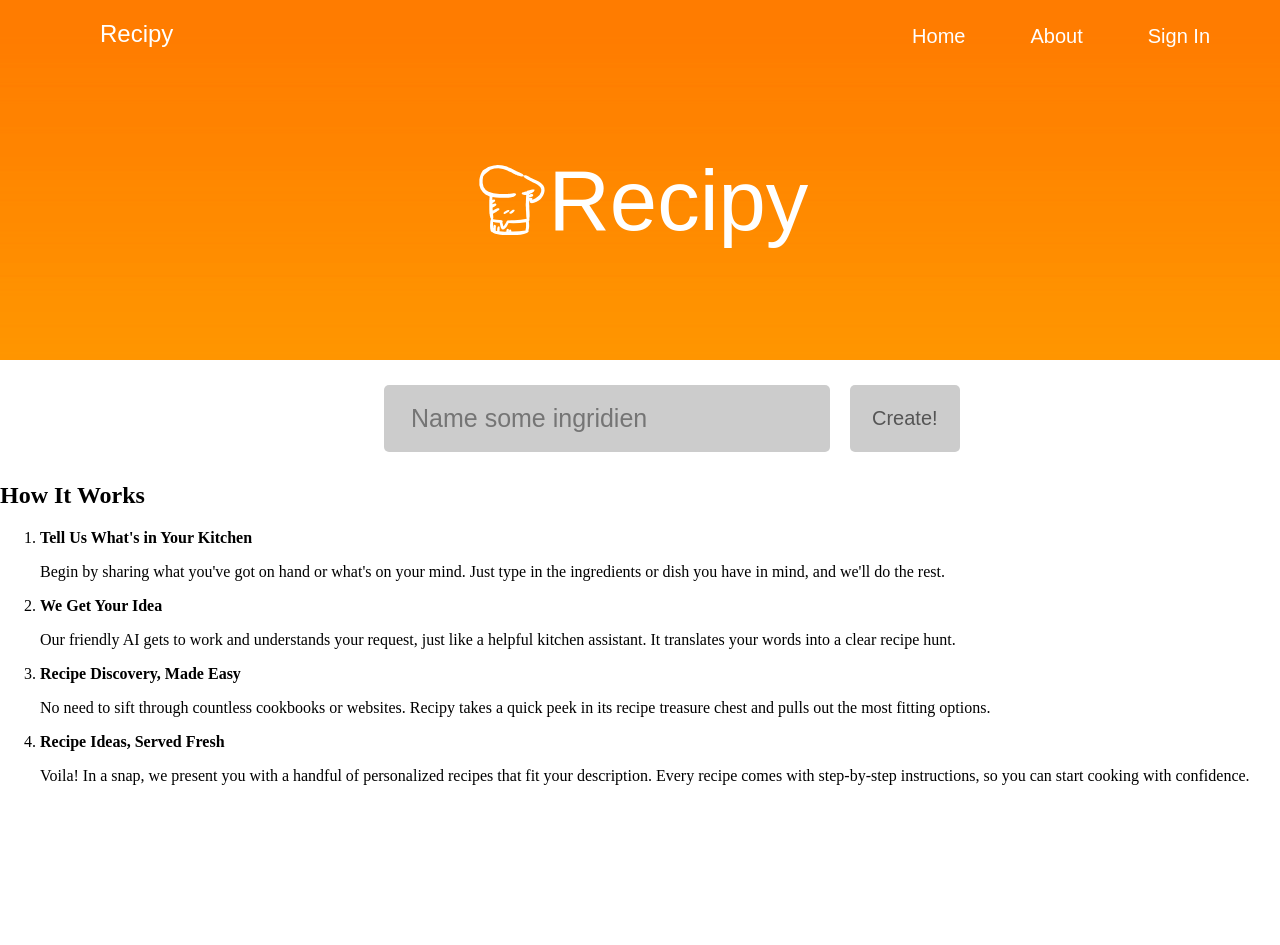
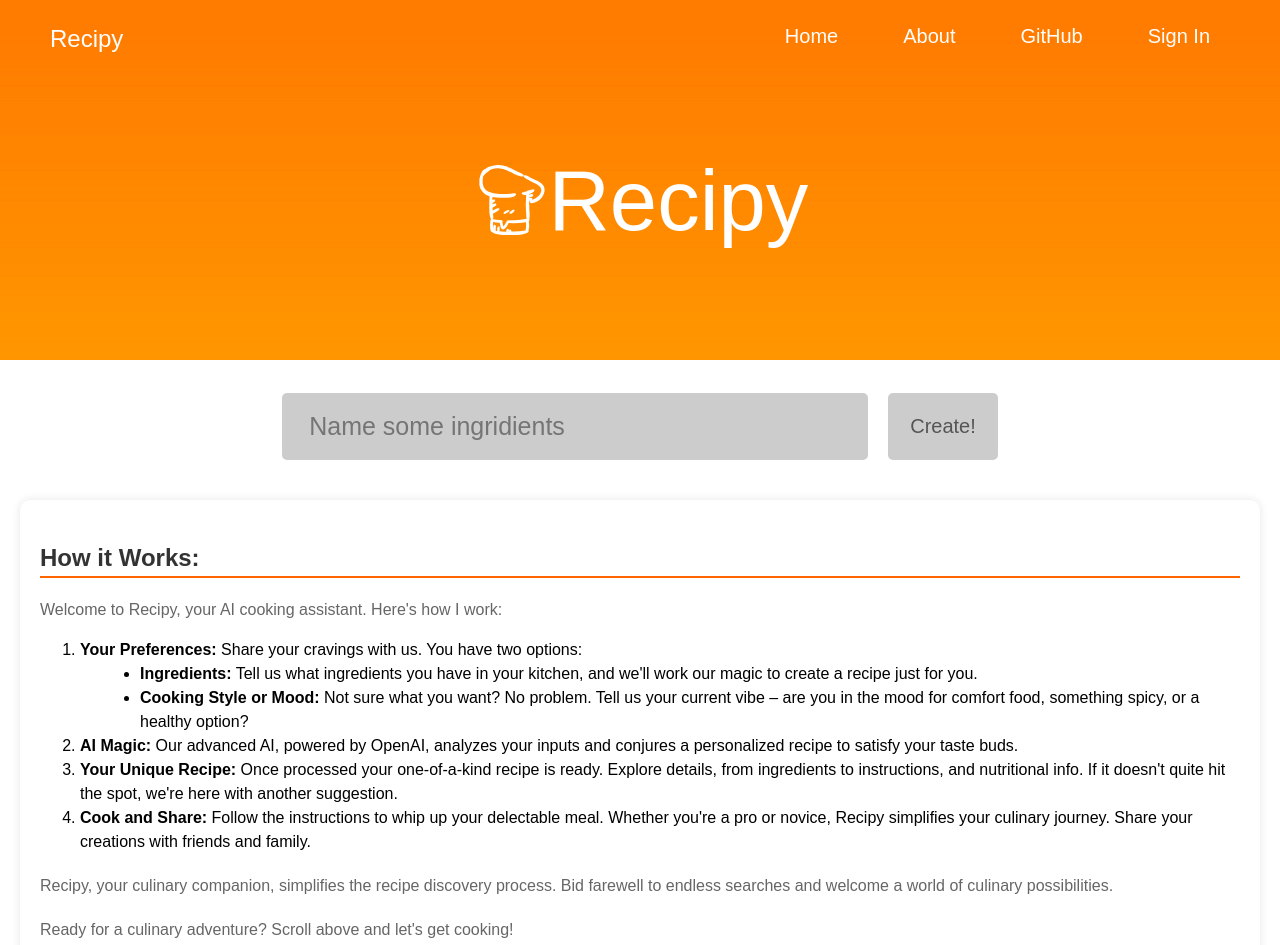
Before and after one commit to Oron-Paz/Recipy2, a website: page public/index.html in a window 1280 px wide. Before the commit the page ends 801 px from the top, so only its background shows below. Drawn offline with nearby package versions, Linux system fonts and the light colour scheme; a web font is replaced by a local one.

Commit message:
idk what i did tbh

```diff
--- a/public/index.html
+++ b/public/index.html
@@ -6,10 +6,11 @@
 </head>
 <body>
     <div class="navbar" id="navbar">
-      <div class="logo">Recipy</div>
+      <a class="logo" href="/">Recipy</a>
       <div class="right-links">
-        <a href="#">Home</a>
-        <a href="#">About</a>
+        <a href="/">Home</a>
+        <a href="about.html">About</a>
+        <a href="https://github.com/Oron-Paz">GitHub</a>
         <a href="#">Sign In</a>
       </div>
     </div>
@@ -28,26 +29,24 @@
       <p id="dishRecipe" class="dishRecipe"></p>
     </div>
     <div class="explanationBox">
-      <h2>How It Works</h2>
-        <ol>
-            <li>
-                <p><strong>Tell Us What's in Your Kitchen</strong></p>
-                <p>Begin by sharing what you've got on hand or what's on your mind. Just type in the ingredients or dish you have in mind, and we'll do the rest.</p>
+      <h2>How it Works:</h2>
+      <p>Welcome to Recipy, your AI cooking assistant. Here's how I work:</p>
+      <ol>
+        <li><strong>Your Preferences:</strong> Share your cravings with us. You have two options:
+          <ul class="nested-list">
+            <li><strong>Ingredients:</strong> Tell us what ingredients you have in your kitchen, and we'll work our magic to create a recipe just for you.</li>
+            <li><strong>Cooking Style or Mood:</strong> Not sure what you want? No problem. Tell us your current vibe – are you in the mood for comfort food, something spicy, or a healthy option?
             </li>
-            <li>
-                <p><strong>We Get Your Idea</strong></p>
-                <p>Our friendly AI gets to work and understands your request, just like a helpful kitchen assistant. It translates your words into a clear recipe hunt.</p>
-            </li>
-            <li>
-                <p><strong>Recipe Discovery, Made Easy</strong></p>
-                <p>No need to sift through countless cookbooks or websites. Recipy takes a quick peek in its recipe treasure chest and pulls out the most fitting options.</p>
-            </li>
-            <li>
-                <p><strong>Recipe Ideas, Served Fresh</strong></p>
-                <p>Voila! In a snap, we present you with a handful of personalized recipes that fit your description. Every recipe comes with step-by-step instructions, so you can start cooking with confidence.</p>
-            </li>
-        </ol>
+          </ul>
+        </li>
+        <li><strong>AI Magic:</strong> Our advanced AI, powered by OpenAI, analyzes your inputs and conjures a personalized recipe to satisfy your taste buds.</li>
+        <li><strong>Your Unique Recipe:</strong> Once processed your one-of-a-kind recipe is ready. Explore details, from ingredients to instructions, and nutritional info. If it doesn't quite hit the spot, we're here with another suggestion.</li>
+        <li><strong>Cook and Share:</strong> Follow the instructions to whip up your delectable meal. Whether you're a pro or novice, Recipy simplifies your culinary journey. Share your creations with friends and family.</li>
+      </ol>
+      <p>Recipy, your culinary companion, simplifies the recipe discovery process. Bid farewell to endless searches and welcome a world of culinary possibilities.</p>
+      <p>Ready for a culinary adventure? Scroll above and let's get cooking!</p>
     </div>
+
 
     <script src="script.js"></script>
     <script src="https://unpkg.com/typed.js@2.0.16/dist/typed.umd.js"></script>
--- a/public/script.js
+++ b/public/script.js
@@ -22,8 +22,8 @@
 
   async function createRecipeFunc() {
     const userMessage = userInput.value;
-    document.querySelector('.outputAI').classList.add('outputAIAfterCreation');
     if (userMessage.trim() !== "") {
+      document.querySelector('.outputAI').classList.add('outputAIAfterCreation');
       // Clear previous responses
       dishName.classList.add('processingInput');
       dishName.innerHTML = "Processing";
@@ -127,9 +127,10 @@
 //change the color of the navbar->
 window.addEventListener('scroll', function() {
   const navbar = document.getElementById('navbar');
-  if (window.scrollY > 0) {
+  if (window.scrollY > 160) {
       navbar.classList.add('orange');
   } else {
       navbar.classList.remove('orange');
   }
 });
+// Prevent scrolling beyond the top of the website
--- a/public/styles.css
+++ b/public/styles.css
@@ -1,4 +1,6 @@
+
 body {
+  overscroll-behavior: none;
   margin: 0;
 }
 /*-------------------------------------------------------------------------------------*/
@@ -32,8 +34,7 @@
 /* Style the "Recipy" logo on the left */
 .navbar .logo {
   float: left;
-  margin-left: 100px;
-  margin-top: 15px;
+  margin-left: 30px;
   font-size: 24px;
   color: white;
   font-family: 'Noto-Serif', sans-serif;
@@ -65,6 +66,7 @@
   z-index: 0; /* Ensure it's on top of other content */
   display: flex; /* Use flexbox to align content vertically */
   justify-content: center; /* Center horizontally */
+  margin-bottom: 30px;
 }
 .header img {
   /* Adjust the size and positioning of the image */
@@ -90,57 +92,52 @@
 /*--------------------------userInput + createBtn--------------------------------------*/
 /*-------------------------------------------------------------------------------------*/
 .inputBox {
-  margin-top: 25px;
+  margin-top: 33px;
   display: flex;
-  align-items: center;
-  margin-bottom: 30px;
+  justify-content: center; /* Center the children horizontally */
+  align-items: center; /* Center the children vertically */
+  margin-bottom: 40px;
 }
 
 .userInput {
-  margin-left: 30%;
   font-size: 25px;
   background-color: #ccc;
   border-radius: 5px;
   border: 2px solid transparent;
-  padding: 17px; /* Match the same padding as .createBtn */
-  width: 400px;
-  font-family:'Noto-Serif', sans-serif;
+  padding: 17px;
+  width: calc(50% - 100px); /* Adjust the width as needed */
+  font-family: 'Noto-Serif', sans-serif;
   padding-left: 25px;
   transition: border 0.3s;
+  margin-right: 20px;
 }
 
 .userInput input::placeholder {
   color: #555;
 }
 
-textarea:focus, input:focus{
-  outline: none;
-  border: 2px solid rgb(112, 111, 111);
-  color: rgb(46, 46, 46);
-}
-
 .createBtn {
-  font-family:'Noto-Serif', sans-serif;
-  margin-left: 20px;
+  font-family: 'Noto-Serif', sans-serif;
   background-color: #ccc;
   border: none;
   border-radius: 5px;
-  padding: 22px; /* Match the same padding as .userInput */
+  padding: 22px;
   font-size: 20px;
   color: #555;
-  transition: background-color 0.3s, color 0.3s; /* Add a transition effect for hover */
-  cursor: pointer; /* Change cursor on hover */
+  transition: background-color 0.3s, color 0.3s;
+  cursor: pointer;
 }
 
 .createBtn:hover {
-    background-color: orange; /* Change background color on hover */
-    color: #fff; /* Change text color on hover */
+  background-color: #ff6600;
+  color: #fff;
 }
 
 .createBtn:active {
-    background-color: rgb(237, 130, 0); /* Change background color on click */
-    color: #fff; /* Change text color on click */
+  background-color: #ff6600;
+  color: #fff;
 }
+
 
 /*-------------------------------------------------------------------------------------*/
 /*--------------------------ActualRecipe--------------------------------------*/
@@ -166,86 +163,88 @@
   animation-delay: 1s; /* Delay the animation of the third dot */
 }
 
+/* Styles for the output AI container */
 .outputAIAfterCreation {
   margin-top: 100px;
   background-color: #ffffff;
   border-radius: 10px;
-  box-shadow: 0 0 10px rgba(0, 0, 0, 0.2); /* Adds a slight shadow */
+  box-shadow: 0 0 10px rgba(0, 0, 0, 0.2);
   padding: 20px;
   margin-left: 20px;
   margin-right: 20px;
-  margin-bottom: 20px;
-  width: 90%; /* Almost the whole width of the screen */
-  max-width: 800px; /* Limit the maximum width for better readability on large screens */
-  margin: 0 auto; /* Center the container horizontally */
-  margin-bottom: 30px;
+  width: 70%;
+
+  margin: 0 auto;
+  font-family: 'Noto-Serif', sans-serif;
 }
 
-.dishName{
+/* Styles for the dish name */
+.dishName {
+  font-size: 24px; /* Larger font size */
+  color: #333; /* Darker color */
+  margin-bottom: 0;
+}
 
+/* Styles for the dish description */
+.dishDescription {
+  font-size: 16px;
+  color: #555;
+  margin-bottom: 10px;
 }
-.dishDescription{
 
+.dishDescription::first-line {
+  text-indent: 20px; /* Indent only the first line */
 }
-.dishIngridients{
 
+/* Styles for dish ingredients and recipe */
+.dishIngridients, .dishRecipe {
+  font-size: 16px;
+  margin-bottom: 10px;
 }
-.dishRecipe{
 
-}
 
 
 /*-------------------------------------------------------------------------------------*/
 /*--------------------------explanationSection--------------------------------------*/
 /*-------------------------------------------------------------------------------------*/
 
-/* Style the how-it-works section */
-.how-it-works {
-  background-color: #f8f8f8;
+/* Your existing styles */
+/* Your existing styles */
+/* Your existing styles */
+.explanationBox {
+  font-family: 'Noto-Serif', sans-serif;
+  background-color: #fff;
   padding: 20px;
+  margin: 20px;
+  margin-top: 40px;
+  border-radius: 10px;
+  box-shadow: 0 0 10px rgba(0, 0, 0, 0.1);
+  line-height: 1.5;
 }
 
-/* Style the section title */
-.how-it-works h2 {
-  font-size: 24px;
+.explanationBox h2 {
   color: #333;
+  border-bottom: 2px solid #ff6600;
+
 }
 
-/* Style the ordered list */
-.how-it-works ol {
-  list-style-type: none;
-  counter-reset: number;
-  margin: 0;
-  padding: 0;
+.explanationBox p {
+  color: #666;
+  margin-top: 20px;
 }
 
-/* Style list items (steps) */
-.how-it-works li {
-  font-size: 18px;
-  margin-bottom: 20px;
+.explanationBox ul {
+  list-style-type: none;
 }
 
-/* Style the step number */
-.how-it-works li::before {
-  counter-increment: number;
-  content: counter(number);
-  display: inline-block;
-  width: 24px;
-  height: 24px;
-  line-height: 24px;
-  text-align: center;
-  background-color: #ff6600; /* Orange color for step numbers */
-  color: #fff;
-  border-radius: 50%;
-  margin-right: 10px;
-  font-weight: bold;
+/* Style for nested unordered lists (bulleted lists) */
+.explanationBox ul.nested-list {
+  list-style-type: disc;
+  margin-left: 20px; /* Adjust the indentation as needed */
 }
 
-/* Style the step description */
-.how-it-works p {
-  font-size: 16px;
-  color: #555;
-}
+
+
 
 
 
```
Also changed, not shown: public/about.html (added).
